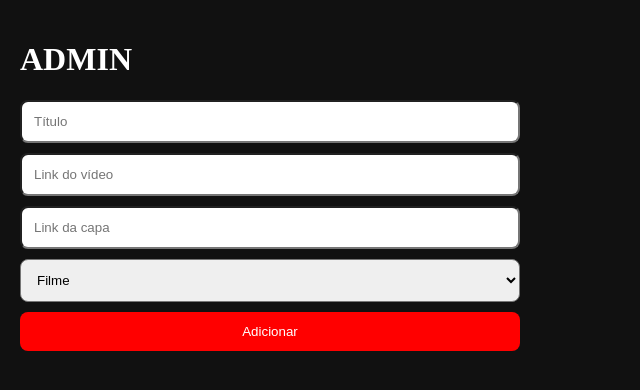
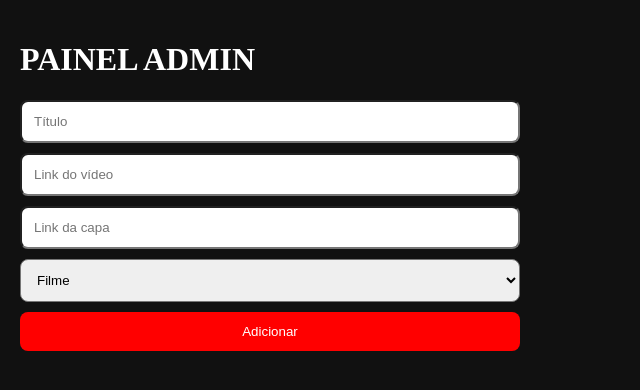
Before and after one commit to marcoaandrade4-cloud/meu-site, a Next.js app: page /admin in a window 1280 px wide. Shown: the top 390 px of the page, without its empty margins (0-640 px from the left). Built offline with nearby package versions, Linux system fonts and the light colour scheme.

Commit message:
fix admin

```diff
--- a/src/app/admin/page.js
+++ b/src/app/admin/page.js
@@ -22,12 +22,12 @@ export default function AdminPage() {
       ]);
 
     if (error) {
+      console.log(error);
       alert("Erro ao adicionar");
-      console.log(error);
       return;
     }
 
-    alert("Filme adicionado!");
+    alert("Adicionado com sucesso!");
 
     setTitulo("");
     setVideo("");
@@ -44,7 +44,7 @@ export default function AdminPage() {
         padding: "20px",
       }}
     >
-      <h1>ADMIN</h1>
+      <h1>PAINEL ADMIN</h1>
 
       <div
         style={{
@@ -114,8 +114,8 @@ export default function AdminPage() {
           style={{
             padding: "12px",
             background: "red",
+            border: "none",
             color: "#fff",
-            border: "none",
             borderRadius: "8px",
             cursor: "pointer",
           }}
```
